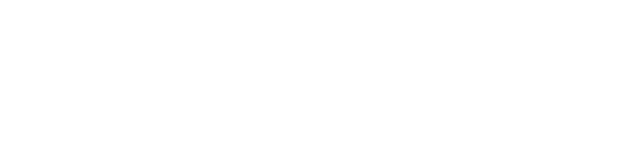
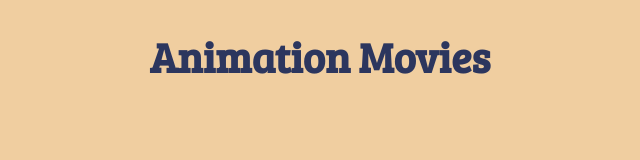
Before and after one commit to KalebRice/animation.io, a plain HTML site: page index.html in a window 1280 px wide. Shown: the whole page, without its empty margins (320-960 px from the left). Drawn offline with Linux system fonts and the light colour scheme.

Commit message:
Add files via upload

```diff
--- a/index.html
+++ b/index.html
@@ -2,9 +2,12 @@
 <html lang="en" dir="ltr">
   <head>
     <meta charset="utf-8">
+    <link rel="stylesheet" href="style.css">
+    <link href="https://fonts.googleapis.com/css?family=Bree+Serif&display=swap" rel="stylesheet">
     <title>Animation</title>
   </head>
   <body>
-
+    <h1>Animation Movies</h1>
+      <br>
   </body>
 </html>
--- /dev/null
+++ b/style.css
@@ -0,0 +1,10 @@
+body{
+  background-color: #F0CEA0;
+
+}
+h1{
+  text-align: center;
+  color: #2C365E;
+  font-size: 42px;
+  font-family:'Bree Serif', serif;
+}
```
